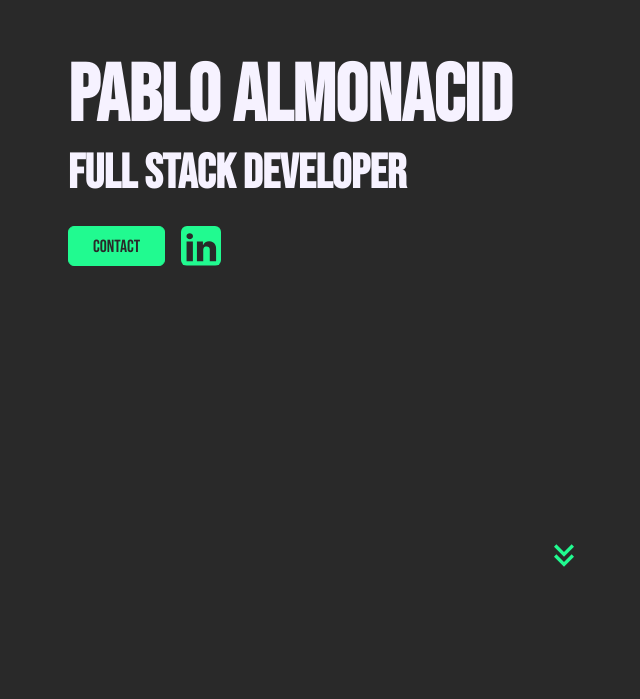
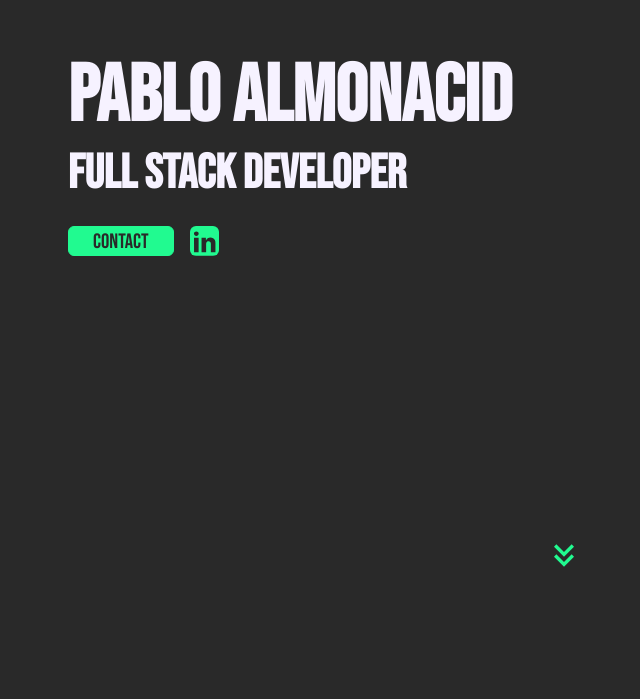
Before and after one commit to Marpace/pablo-portfolio, a Next.js app: page / in a window 1280 px wide. Shown: the part 101-800 px from the top of the page, without its empty margins (76-716 px from the left). Built offline with nearby package versions, Linux system fonts and the light colour scheme.

Commit message:
update hero section

```diff
--- a/src/app/components/about/About.js
+++ b/src/app/components/about/About.js
@@ -54,7 +54,7 @@ export default function About({ currentSection, setCurrentSection, isNavScrollin
           }`}
         >
             Programming has become my passion. <br></br>
-            I love solving problems, debugging code, and finding creative solutions that make ideas come to life. Over the past four years, I’ve grown as a self-taught developer by taking on freelance projects and constantly learning new technologies. From building static and dynamic websites to exploring modern frameworks, libraries, and backend technologies. I also embrace AI as a powerful tool to accelerate my coding process, enhance productivity, and inspire new ideas.
+            I love solving problems, debugging code, and finding creative solutions that make ideas come to life. Over the past four years, I’ve grown as a self-taught developer by taking on freelance projects and constantly learning new technologies. From building static and dynamic websites to exploring modern frameworks, libraries, and backend technologies. I also embrace AI as a powerful tool to accelerate my coding process, inspire new ideas and generate short paragraphs about myself.
         </p>
         <div
           onMouseEnter={() => setHovered(true)}
--- a/src/app/components/hero/Hero.module.scss
+++ b/src/app/components/hero/Hero.module.scss
@@ -46,7 +46,7 @@
   display: flex;
   gap: 1rem;
   margin-top: 1.5rem;
-  height: 40px;
+  height: 30px;
 }
 
 .buttonGreen {
@@ -61,7 +61,8 @@
   cursor: pointer;
   transition: background-color 0.3s ease;
   font-family: "Bebas Neue", sans-serif;
-  font-size: 1.1rem;
+  font-size: 1.3rem;
+  font-weight: 500;
 
   &:hover {
     background-color: $raisin_black;
```
